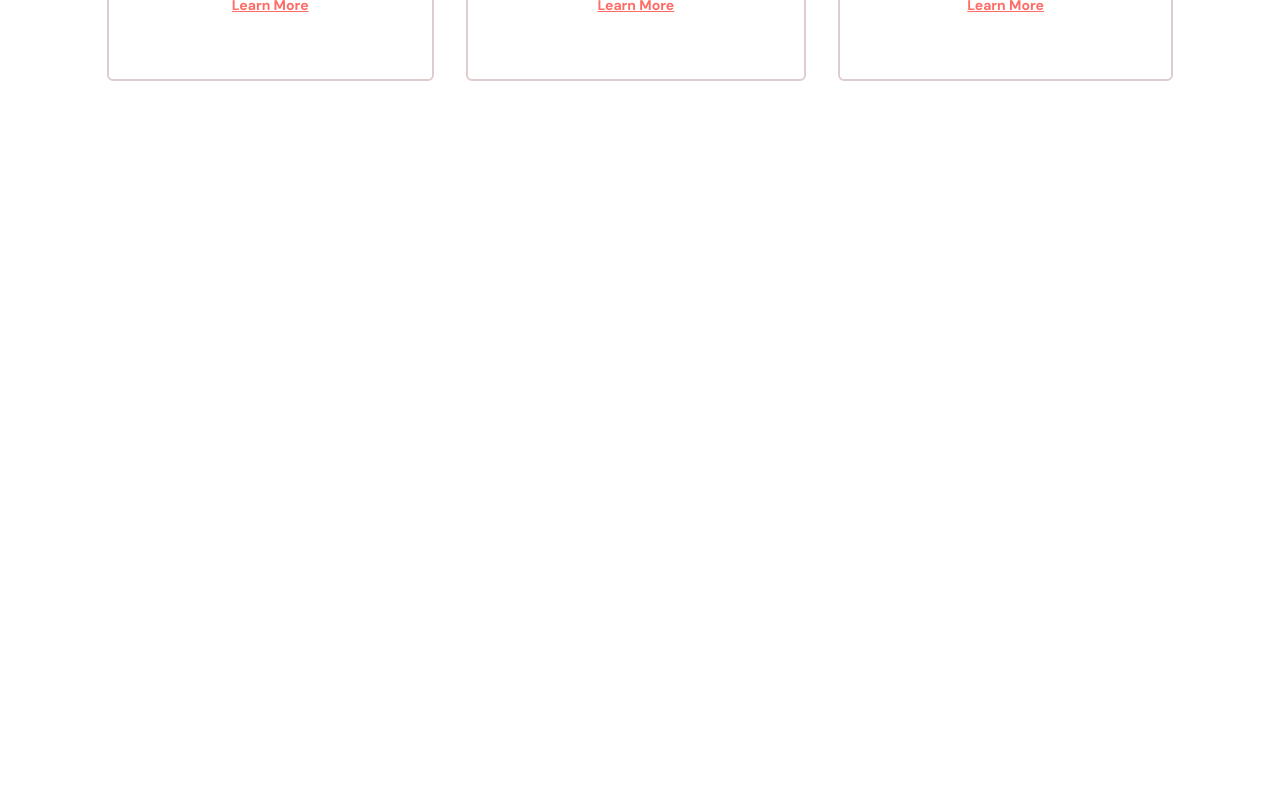
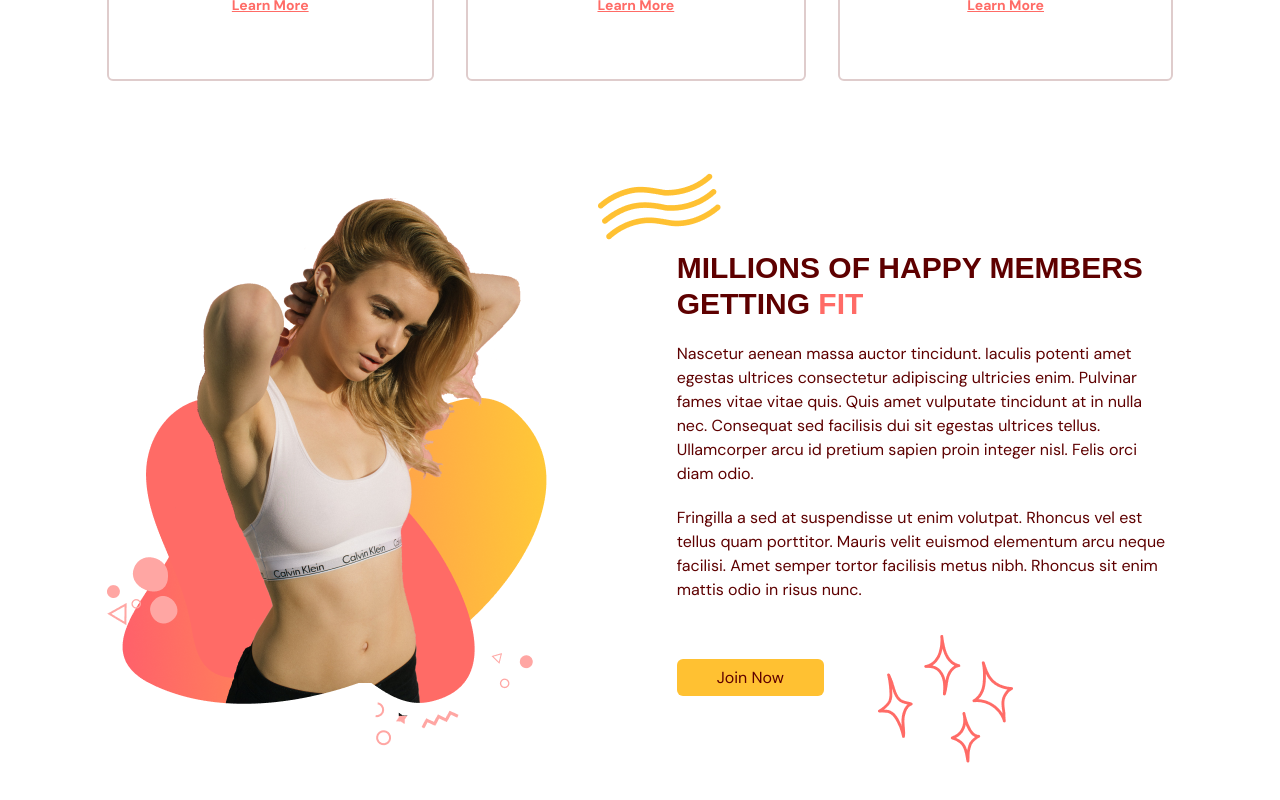
Before and after one commit to Beccatoni/gym-typescript, a React (Vite) app: page / in a window 1280 px wide. Shown: the part 1347-2147 px from the top of the page. Before the commit the page ends 1600 px from the top, so only its background shows below. Built offline with nearby package versions, Linux system fonts and the light colour scheme.

Commit message:
chore: add the graphics on the third section

```diff
--- a/src/scenes/navbar/benefits/index.tsx
+++ b/src/scenes/navbar/benefits/index.tsx
@@ -1,4 +1,3 @@
-
 import {
   HomeModernIcon,
   UserGroupIcon,
@@ -8,12 +7,14 @@
 import { motion } from "framer-motion";
 import HText from "@/shared/HText";
 import Benefit from "./Benefit";
+import ActionButton from "@/shared/ActionButton";
+import BenefitsPageGraphic from "@/assets/BenefitsPageGraphic.png"
 
 type Props = {
   setSelectedPage: (value: SelectedPage) => void;
 };
 
-const benefits:Array<BenefitType>=[
+const benefits: Array<BenefitType> = [
   {
     icon: <HomeModernIcon className="h-6 w-6" />,
     title: "State of the Art Facilities",
@@ -37,30 +38,93 @@
 const container = {
   hidden: {},
   visible: {
-    transition: { staggeredChildren:0.9}
-  }
-}
+    transition: { staggeredChildren: 0.9 },
+  },
+};
 const Benefits = ({ setSelectedPage }: Props) => {
   return (
     <section id="benefits" className="mx-auto min-h-full w-5/6 py-20">
       <motion.div
         onViewportEnter={() => setSelectedPage(SelectedPage.Benefits)}
       >
-        <div className="md:my-5 md:w-3/5">
+        <motion.div
+          initial="hidden"
+          whileInView="visible"
+          viewport={{ once: true }}
+          transition={{ duration: 0.5 }}
+          variants={{
+            hidden: { opacity: 0, x: -80 },
+            visible: { opacity: 1, x: 0 },
+          }}
+          className="md:my-5 md:w-3/5"
+        >
           <HText>MORE THAN JUST A GYM.</HText>
           <p className="my-5 text-sm">
             We provide world class fitness equipment, trainers and classes to
             get you to your ultimate fitness goals with ease. We provide true
             care into each and every member.
           </p>
-        </div>
+        </motion.div>
 
         {/* BENEFITS */}
-        <motion.div initial="hidden" whileInView="visible" viewport={{once:true, amount:0.5}} variants={container} className="mt-5 items-center justify-between gap-8 md:flex">
+        <motion.div
+          initial="hidden"
+          whileInView="visible"
+          viewport={{ once: true, amount: 0.5 }}
+          variants={container}
+          className="mt-5 items-center justify-between gap-8 md:flex"
+        >
           {benefits.map((benefit: BenefitType) => (
-            <Benefit key={benefit.title} icon={benefit.icon} description={benefit.description} title={benefit.title} setSelectedPage={setSelectedPage} />
+            <Benefit
+              key={benefit.title}
+              icon={benefit.icon}
+              description={benefit.description}
+              title={benefit.title}
+              setSelectedPage={setSelectedPage}
+            />
           ))}
-        </motion.div >
+        </motion.div>
+        {/* GRAPHICS AND DESCRIPTION */}
+        <div className=" mt-16 items-center justify-between gap-20 md:mt-28 md:flex">
+          {/* GRAPHIC */}
+          <img src={BenefitsPageGraphic}  alt="benefits-page-graphic" className="" />
+
+          {/* DESCRIPTION */}
+          <div>
+            {/* TITLE */}
+            <div className="relative">
+              <div className="before:absolute before:-top-20 before:-left-20 before:z-[-1] before:content-abstractwaves">
+                <div>
+                  <HText>MILLIONS OF HAPPY MEMBERS GETTING{" "}
+                   <span className="text-primary-500">FIT</span>
+                  </HText>
+                </div>
+              </div>
+            </div>
+
+            {/* DESCRIPTION */}
+            <div>
+              <p className="my-5">Nascetur aenean massa auctor tincidunt. Iaculis potenti amet
+                egestas ultrices consectetur adipiscing ultricies enim. Pulvinar
+                fames vitae vitae quis. Quis amet vulputate tincidunt at in
+                nulla nec. Consequat sed facilisis dui sit egestas ultrices
+                tellus. Ullamcorper arcu id pretium sapien proin integer nisl.
+                Felis orci diam odio.</p>
+              <p className="mb-5">Fringilla a sed at suspendisse ut enim volutpat. Rhoncus vel est
+                tellus quam porttitor. Mauris velit euismod elementum arcu neque
+                facilisi. Amet semper tortor facilisis metus nibh. Rhoncus sit
+                enim mattis odio in risus nunc.</p>
+            </div>
+            {/* BUTTON */}
+            <div className="relative mt-16">
+              <div className="before:absolute before:-bottom-20 before:right-40 before:z-[-1] before:content-sparkles">
+                <ActionButton setSelectedPage={setSelectedPage}>
+                  Join Now
+                </ActionButton>
+              </div>
+            </div>
+          </div>
+        </div>
       </motion.div>
     </section>
   );
```
